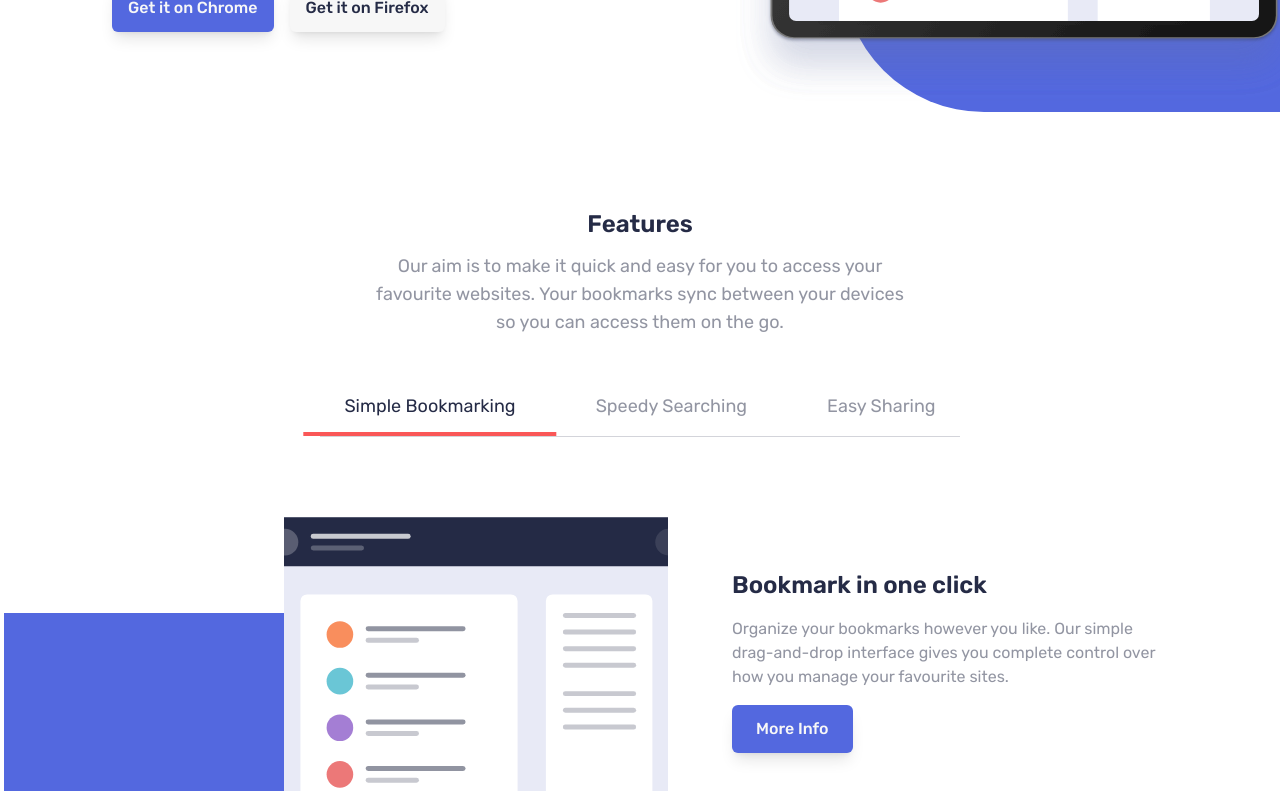
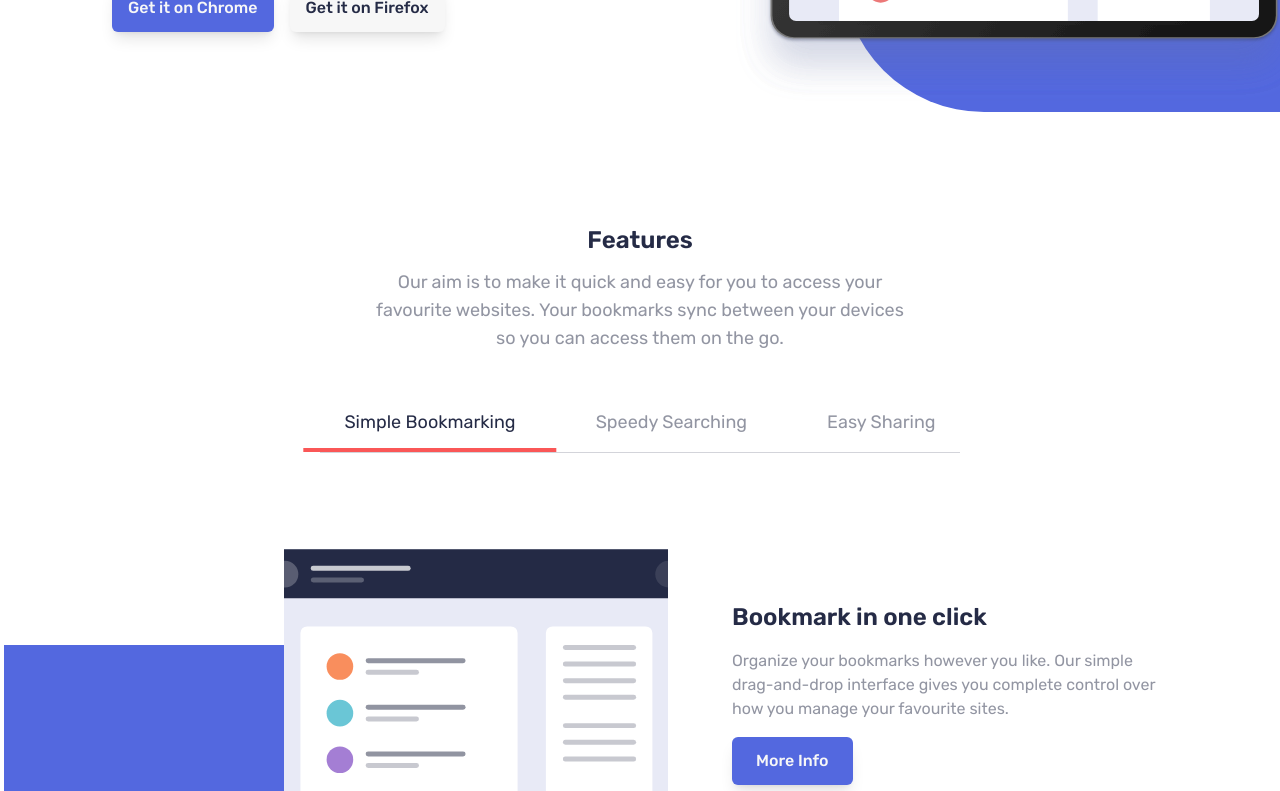
Before and after one commit to Abaljerind/bookmark-landing-page, a React (Vite) app: page / in a window 1280 px wide. Shown: the part 460-1251 px from the top of the page. Built offline with nearby package versions, Linux system fonts and the light colour scheme.

Commit message:
Style(Features): adjust styles for xl breakpoint
Adjust padding block for <section>
Adjust margin top for <article>

```diff
--- a/src/components/Features.jsx
+++ b/src/components/Features.jsx
@@ -32,7 +32,7 @@ const Features = () => {
   };
 
   return (
-    <section className="flex flex-col py-20">
+    <section className="flex flex-col py-20 xl:py-24">
       {/* header */}
       <header className="px-6 text-center md:flex md:flex-col md:items-center">
         <h2 className="text-newDarkBlue mb-3 text-2xl font-semibold">
@@ -74,7 +74,7 @@ const Features = () => {
 
         {/* tab content */}
         <article
-          className="mt-20 md:flex md:items-center md:justify-between md:gap-2 lg:justify-center"
+          className="mt-20 md:flex md:items-center md:justify-between md:gap-2 lg:justify-center xl:mt-24"
           role="tabpanel"
           id={`panel-${activeTab}`}
           aria-labelledby={`tab-${activeTab}`}
```
